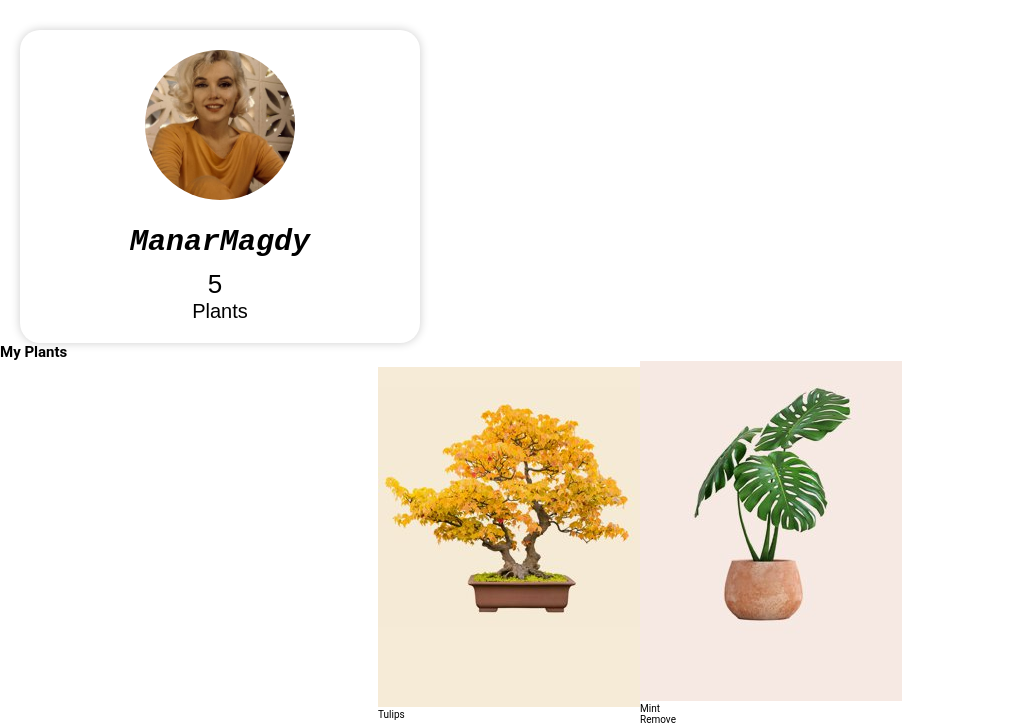
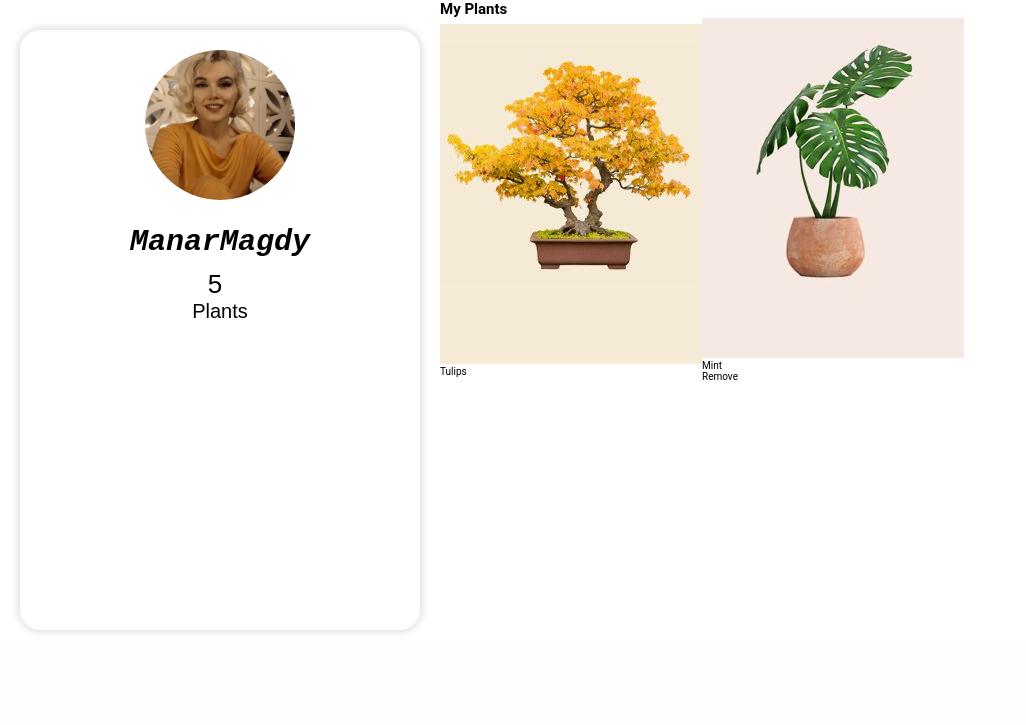
Before and after one commit to Mohammed4mach/Planta-Project, a PHP site: page /pages/profile.html in a window 1280 px wide. Shown: the part 155-880 px from the top of the page, without its empty margins (0-1026 px from the left). After the commit the page ends 788 px from the top, so only its background shows below. Run offline with PHP 8.4, Linux system fonts and the light colour scheme; some libraries are stand-ins or nearby versions.

Commit message:
Update profile.css

```diff
--- a/stylesheets/profile.css
+++ b/stylesheets/profile.css
@@ -1,3 +1,10 @@
+/*
+    --green:#3A9943;
+    --color:#56c596;
+    --color-2:#f4f1e9;
+*/
+
+
 .top{
     background-color: rgba(225, 225,225.9);
     width:100%;
@@ -19,7 +26,7 @@ h6{
 .profil{
     font-family: sans-serif;
     text-align: center;
-    max-width: 400px;
+    width: 400px;
     box-shadow: 0 0 10px rgba(0,0,0,0.2);
     padding: 20px;
     margin-left: 20px;
@@ -28,7 +35,9 @@ h6{
     font-size: 2em;
     font-style: color rgb(255, 253, 253);
     border-radius: 20px;
-    max-height: 700px;
+    height: 600px;
+    position:sticky;
+    top: 30%;
 
 }
 
@@ -86,3 +95,7 @@ span{
     justify-content: center;
     align-items: center
 }
+
+.container {
+    display: flex;
+}
```
